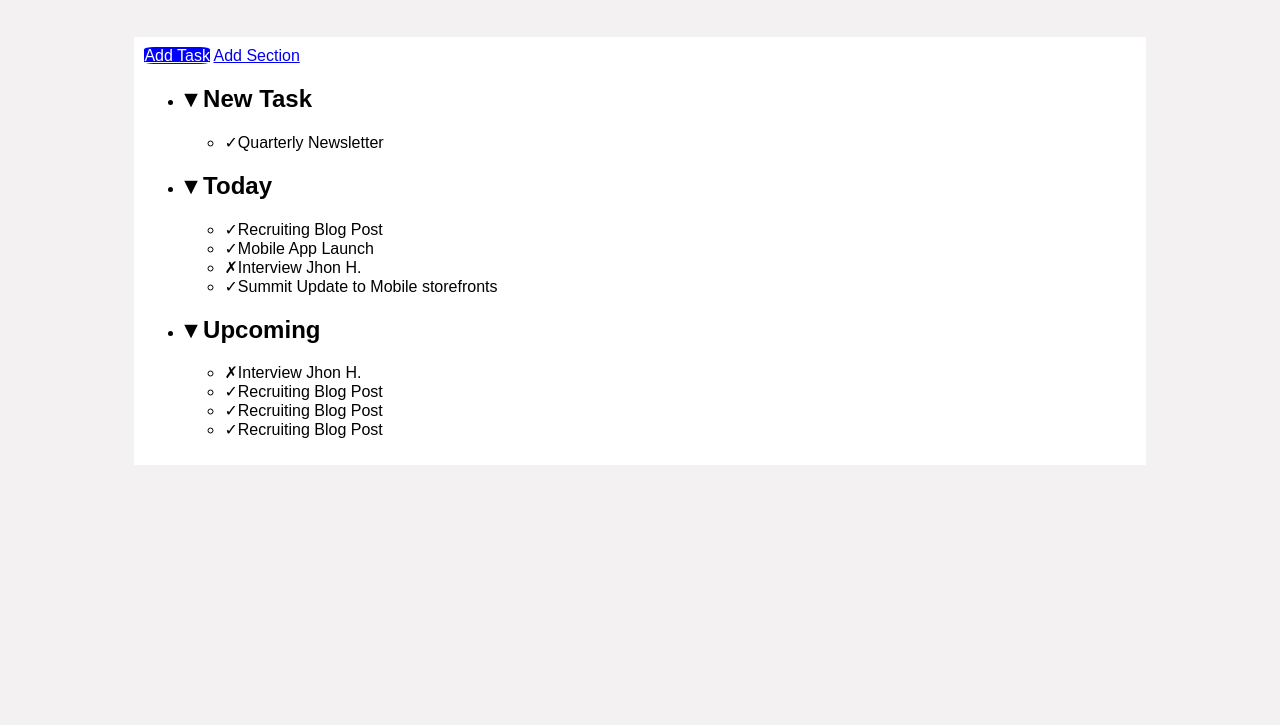
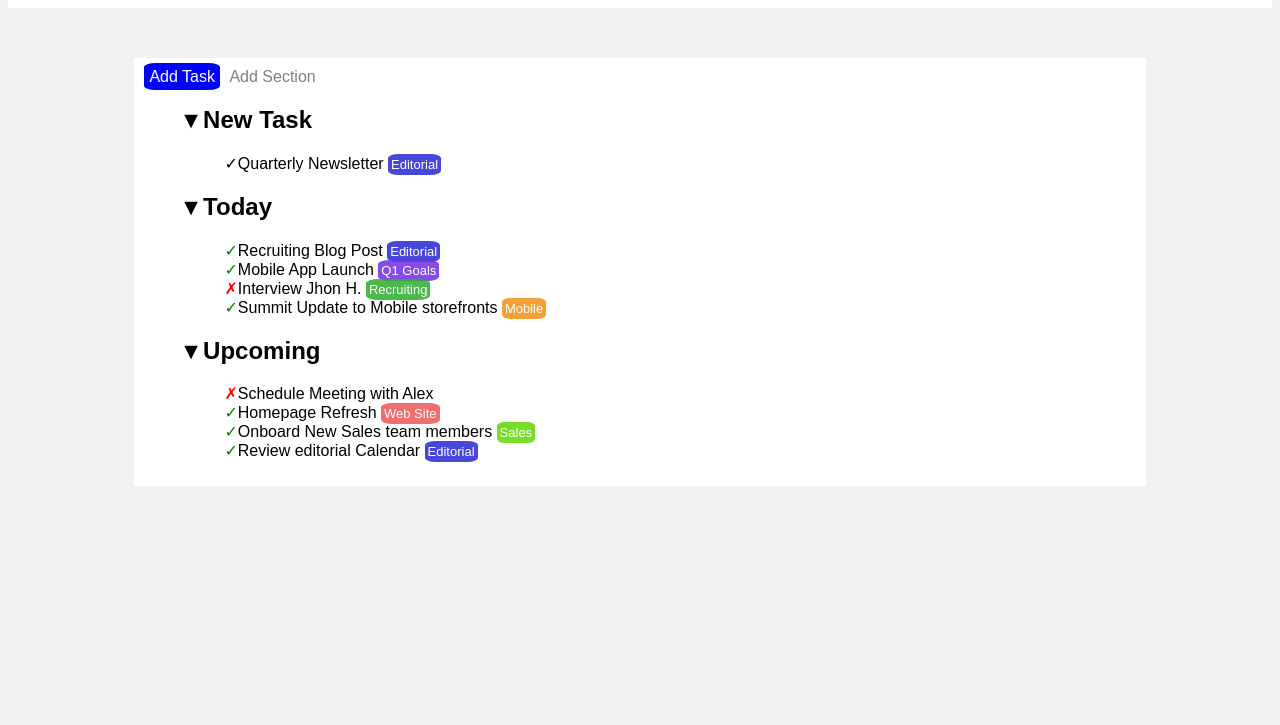
Before and after one commit to EmanueleAnnoscia/html-css-toboolist, a plain HTML site: page index.htm in a window 1280 px wide. Shown: the part 75-800 px from the top of the page. Drawn offline with Linux system fonts and the light colour scheme.

Commit message:
feat lista

```diff
--- a/css/style.css
+++ b/css/style.css
@@ -1,3 +1,4 @@
+/* RESET */
 *{
     box-sizing: border-box;
     font-family: Arial, sans-serif;
@@ -9,11 +10,27 @@ html{
 
 }
 
+/* HEADER */
+
 header{
     background-color: white;
-    margin: 0;
+    max-width: 100%;
+    margin: 0 auto;
+    height: 75px;
 
 }
+
+img{
+    vertical-align: middle;
+}
+
+.title{
+    vertical-align: middle;
+    font-size: 45px;
+    color: black;
+}
+
+/* MAIN */
 
 .core-list{
     margin: 0 auto;
@@ -24,19 +41,110 @@ header{
 
 }
 
+.anchor-tag{
+    border-bottom: gray 5px;
+}
+
+ul{
+    list-style: none;
+}
+
+.editorial{
+    color: white;
+    background-color: rgb(71, 71, 218);
+    width: 40px;
+    height:20px;
+    border-radius: 20%;
+    padding: 3px;
+    font-size: small;
+}
+
+.goals{
+    color: white;
+    background-color: rgba(115, 49, 230, 0.867);
+    width: 40px;
+    height:30px;
+    border-radius: 20%;
+    padding: 3px;
+    font-size: small;
+}
+
+.recruiting{
+    color: white;
+    background-color: rgba(49, 175, 49, 0.867);
+    width: 40px;
+    height:30px;
+    border-radius: 20%;
+    padding: 3px;
+    font-size: small;
+}
+
+
+.mobile{
+    color: white;
+    background-color: rgba(244, 145, 24, 0.867);
+    width: 40px;
+    height:30px;
+    border-radius: 20%;
+    padding: 3px;
+    font-size: small;
+}
+.website{
+    color: white;
+    background-color: rgba(235, 89, 89, 0.867);
+    width: 40px;
+    height:30px;
+    border-radius: 20%;
+    padding: 3px;
+    font-size: small;
+}
+.sales{
+    color: white;
+    background-color: rgba(100, 216, 5, 0.867);
+    width: 40px;
+    height:30px;
+    border-radius: 20%;
+    padding: 3px;
+    font-size: small;
+}
+
+
+
+.cross{
+    color: red;
+    border: red;
+    width: 20px;
+    aspect-ratio: 1;
+    border-radius: 100%;
+}
+
+.check{
+    color: green;
+    border: green;
+    width: 20px;
+    aspect-ratio: 1;
+    border-radius: 100%;
+}
+
 .add-task{
     background-color: blue;
     color: white;
     width: 15px;
     aspect-ratio: 2;
     border-radius: 15% ;
+    text-decoration: none;
+    padding: 5px;
+
 }
 
-.add-selection{
+.add-section{
     color: gray;
     width: 15px;
     aspect-ratio: 2;
     border-radius: 15%;
+    border: 10px grey;
+    text-decoration: none;
+    padding: 5px;
 
 }
 
--- a/index.htm
+++ b/index.htm
@@ -11,6 +11,7 @@
     <!-- header con logo -->
      <header>
         <img src="img/Logo.png" alt="boolean-logo">
+        <span class="title"><strong>Toboolist</strong></span>
      </header>
      <!-- fine headere con logo -->
 
@@ -21,24 +22,25 @@
             <a href="none" class="add-task">Add Task</a>
             <a href="none" class="add-section">Add Section</a>
          </div>
-
+         <!-- lista task inizio -->
         <ul>
             <li><h2>&blacktriangledown; New Task</h2><ul>
-                <li><span>&check;</span>Quarterly Newsletter</li>
+                <li><span>&check;</span>Quarterly Newsletter <span class="editorial">Editorial</span></li>
             </ul></li>
             <li><h2>&blacktriangledown; Today</h2><ul>
-                <li><span>&check;</span>Recruiting Blog Post</li>
-                <li><span>&check;</span>Mobile App Launch</li>
-                <li><span>&cross;</span>Interview Jhon H.</li>
-                <li><span>&check;</span>Summit Update to Mobile storefronts</li>
+                <li><span class="check">&check;</span>Recruiting Blog Post <span class="editorial">Editorial</span></li>
+                <li><span class="check">&check;</span>Mobile App Launch <span class="goals">Q1 Goals</span></li>
+                <li><span class="cross">&cross;</span>Interview Jhon H. <span class="recruiting">Recruiting</span></li>
+                <li><span class="check">&check;</span>Summit Update to Mobile storefronts <span class="mobile">Mobile</span></li>
             </ul></li>
             <li><h2>&blacktriangledown; Upcoming</h2><ul>
-                <li><span>&cross;</span>Interview Jhon H.</li>
-                <li><span>&check;</span>Recruiting Blog Post</li>
-                <li><span>&check;</span>Recruiting Blog Post</li>
-                <li><span>&check;</span>Recruiting Blog Post</li>
+                <li><span class="cross">&cross;</span>Schedule Meeting with Alex </li>
+                <li><span class="check">&check;</span>Homepage Refresh <span class="website">Web Site</span></li>
+                <li><span class="check">&check;</span>Onboard New Sales team members <span class="sales">Sales</span></li>
+                <li><span class="check">&check;</span>Review editorial Calendar <span class="editorial">Editorial</span></li>
             </ul></li>
         </ul>
+        <!-- lista task fine -->
       </main>
 
 
```
